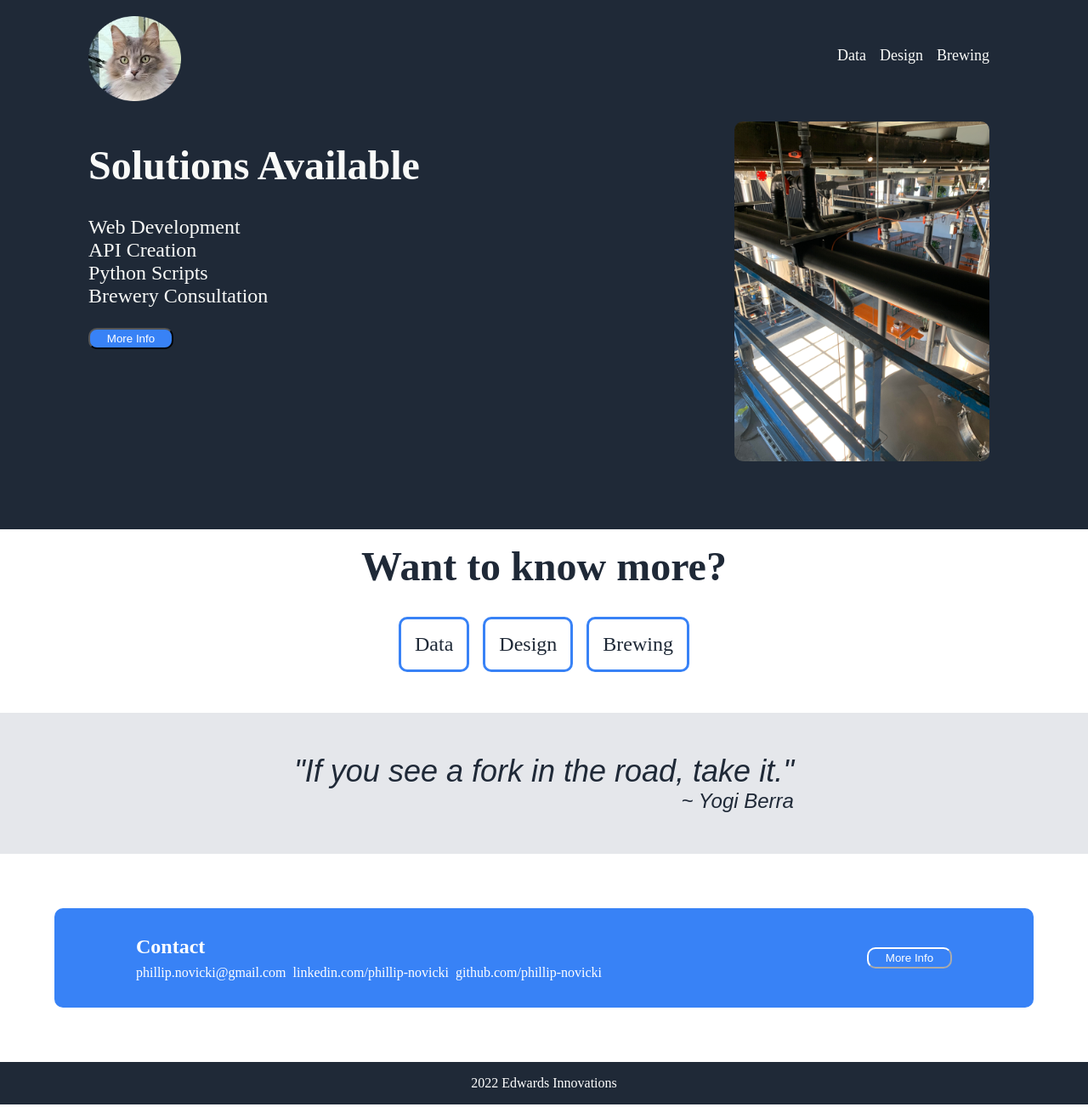
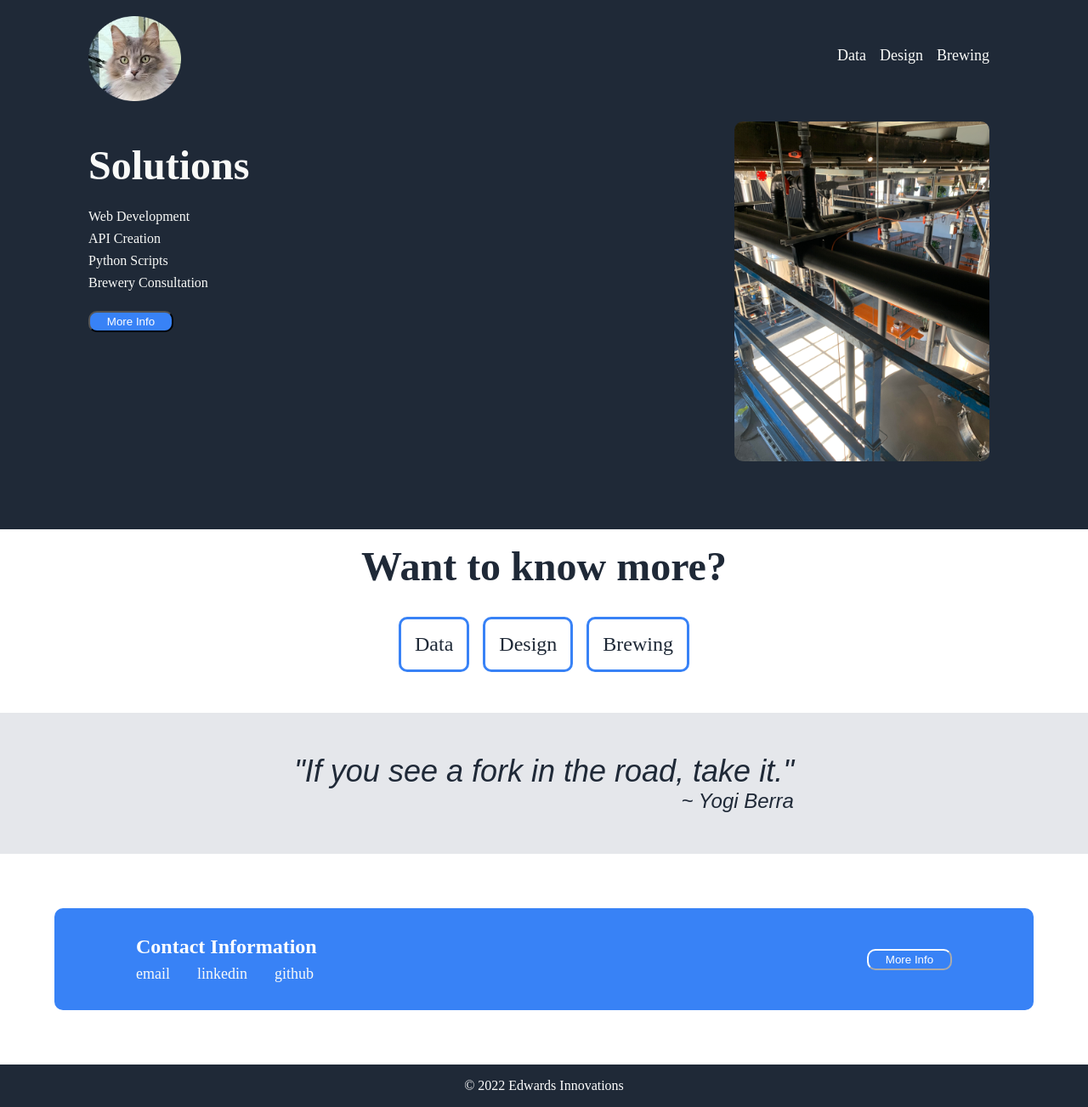
Before and after one commit to Phillip-Novicki/phillip-novicki, a plain HTML site: page index.html in a window 1280 px wide. Shown: the part 13-1316 px from the top of the page at 85% size. Drawn offline with Linux system fonts and the light colour scheme.

Commit message:
Add links to contacts section

```diff
--- a/index.html
+++ b/index.html
@@ -24,13 +24,13 @@
         <div class="section">
             <div class="bottom left">
                 <div>
-                    <h1>Solutions Available</h1>
+                    <h1>Solutions</h1>
                 </div>
                 <div>
-                    <p>Web Development</p>
-                    <p>API Creation</p>
-                    <p>Python Scripts</p>
-                    <p>Brewery Consultation</p>
+                    <p class="contact_item_mini">Web Development</p>
+                    <p class="contact_item_mini">API Creation</p>
+                    <p class="contact_item_mini">Python Scripts</p>
+                    <p class="contact_item_mini">Brewery Consultation</p>
                     <p>
                         <button class="button_style">More Info</button>
                     </p>
@@ -62,12 +62,17 @@
     <div class="contact">
         <div class="contact_left_format">
             <div>
-                <h2>Contact</h2>
+                <h2>Contact Information</h2>
             </div>
             <div class="contact_left">
-                <div class="contact_item">phillip.novicki@gmail.com</div>
-                <div class="contact_item">linkedin.com/phillip-novicki</div>
-                <div class="contact_item">github.com/phillip-novicki</div>
+                <div class="contact_item">
+                    <a href="mailto: phillip.novicki@gmail.com">email</a>
+                </div>
+                <div class="contact_item">
+                    <a href="https://www.linkedin.com/phillip-novicki">linkedin</a></div>
+                <div class="contact_item">
+                    <a href="https://www.github.com/phillip-novicki">github</a>
+                </div>
             </div>
         </div>
         <div class=contact_right>
@@ -75,7 +80,7 @@
         </div>
     </div>
     <div class="outro">
-        <div>2022 Edwards Innovations</div>
+        <div>&#169 2022 Edwards Innovations</div>
     </div>
 </body>
 </html>
--- a/style.css
+++ b/style.css
@@ -74,7 +74,7 @@ a{
 }
 
 .bottom.left h1{
-    padding-bottom: 32px;
+    padding-bottom: 16px;
 }
 .bottom.left button{
     margin-top: 24px;
@@ -156,8 +156,14 @@ a{
     margin-right: 64px;
 }
 .contact_item {
+    margin-right: 32px;
+    margin-top: 8px;
+}
+
+.contact_item_mini{
     margin-right: 8px;
     margin-top: 8px;
+    font-size: 16px;
 }
 .contact_item_button{
     justify-content: flex-end;
```
